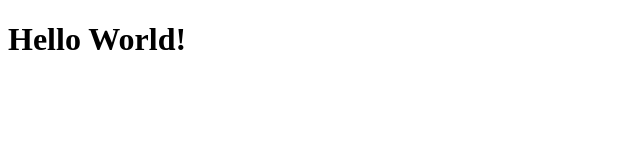
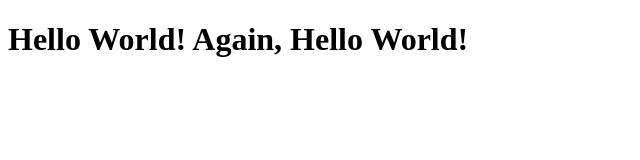
Before and after one commit to kshkinova/cps847_assignment1, a plain HTML site: page git_tst/index.html in a window 1280 px wide. Shown: the whole page, without its empty margins (0-640 px from the left). Drawn offline with Linux system fonts and the light colour scheme.

Commit message:
Update index.html

```diff
--- a/git_tst/index.html
+++ b/git_tst/index.html
@@ -7,7 +7,7 @@
 
  <body>
 
-  <h1> Hello World! </h1>
+  <h1> Hello World! Again, Hello World!</h1>
 
   </body>
   </html>
```
